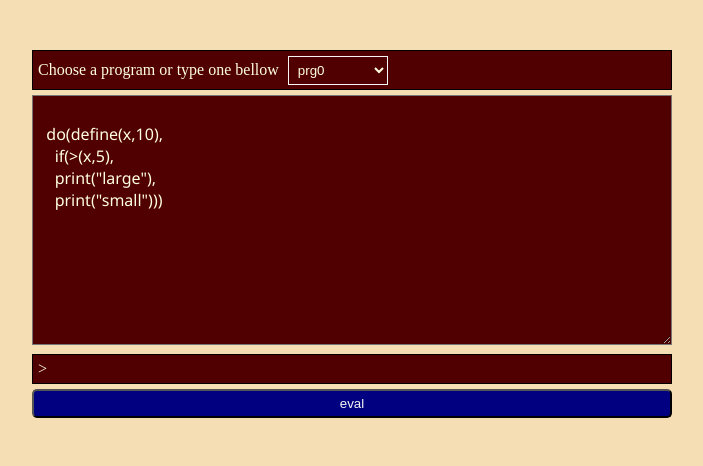
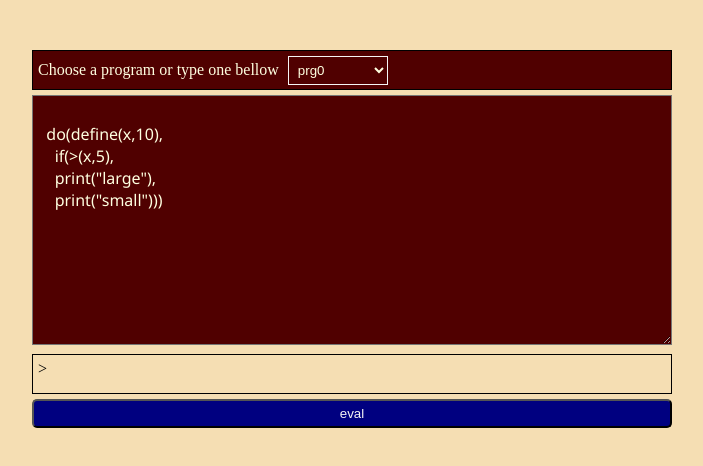
Before and after one commit to alfiomartini/prog-language, a website with bundled scripts: page index.html in a window 1280 px wide. Shown: the whole page, without its empty margins (288-991 px from the left). Built offline with nearby package versions, Linux system fonts and the light colour scheme.

Commit message:
Changed styling and fixed a small bug in the parser

```diff
--- a/src/css/styles.css
+++ b/src/css/styles.css
@@ -27,9 +27,12 @@ body {
 
 #result {
   padding: 5px;
-  height: 30px;
+  height: 40px;
   border: 1px solid black;
   width: 100%;
+  overflow-y: auto;
+  background-color: wheat;
+  color: black;
 }
 
 #panel {
@@ -58,8 +61,7 @@ select {
 }
 
 #panel,
-#prgtext,
-#result {
+#prgtext {
   background-color: #500000;
   color: lightyellow;
 }
--- a/src/parser/parser.js
+++ b/src/parser/parser.js
@@ -28,7 +28,7 @@ function match_id(program) {
   else if ((match = /^\w+|[-*+/><=]{1,2}/.exec(program))) {
     expr = { type: "identifier", name: match[0] };
   } else {
-    throw new SyntaxError("Unexpected syntax: " + match[0]);
+    throw new SyntaxError("Unexpected syntax: " + program);
   }
   // update program text
   program = program.slice(match[0].length);
```
